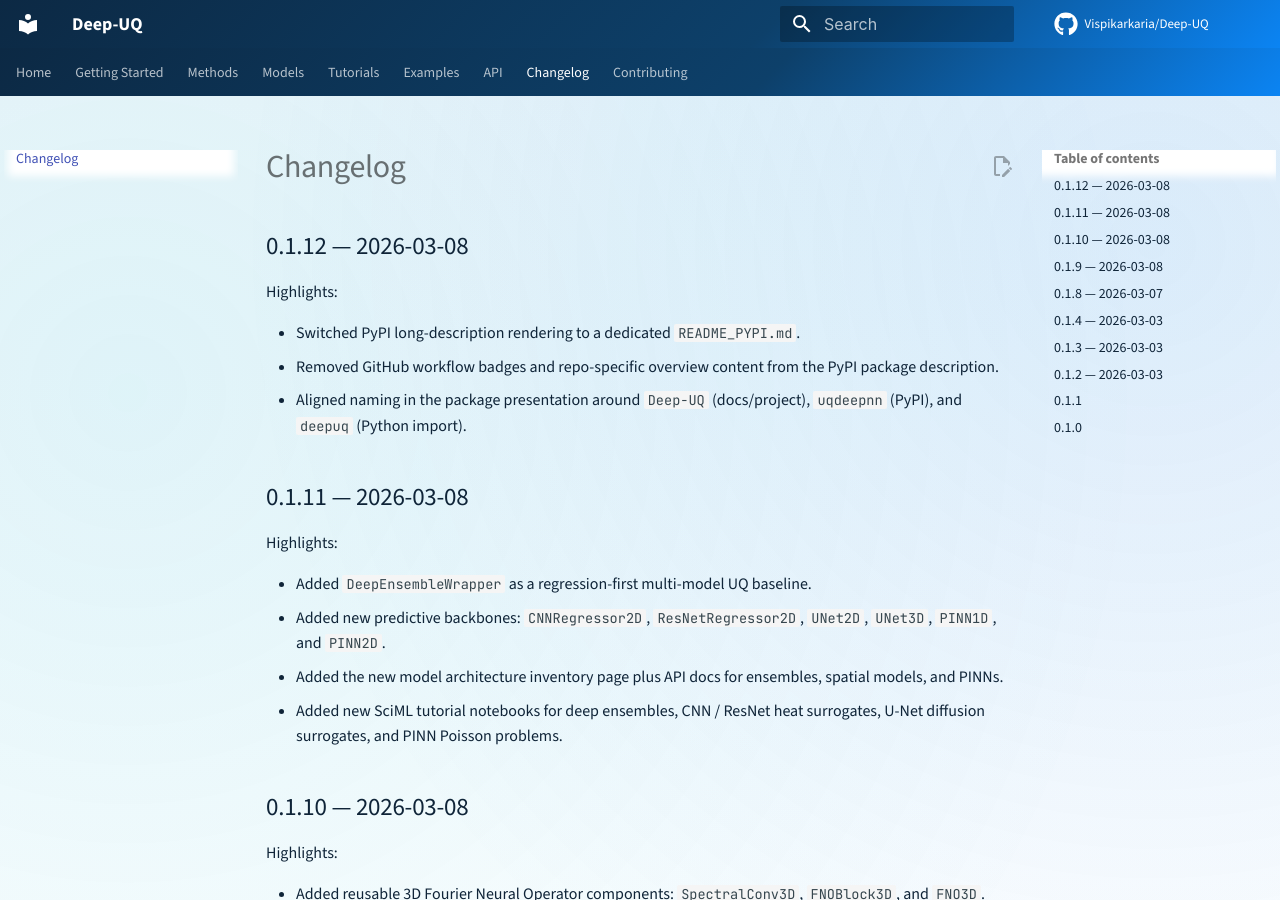
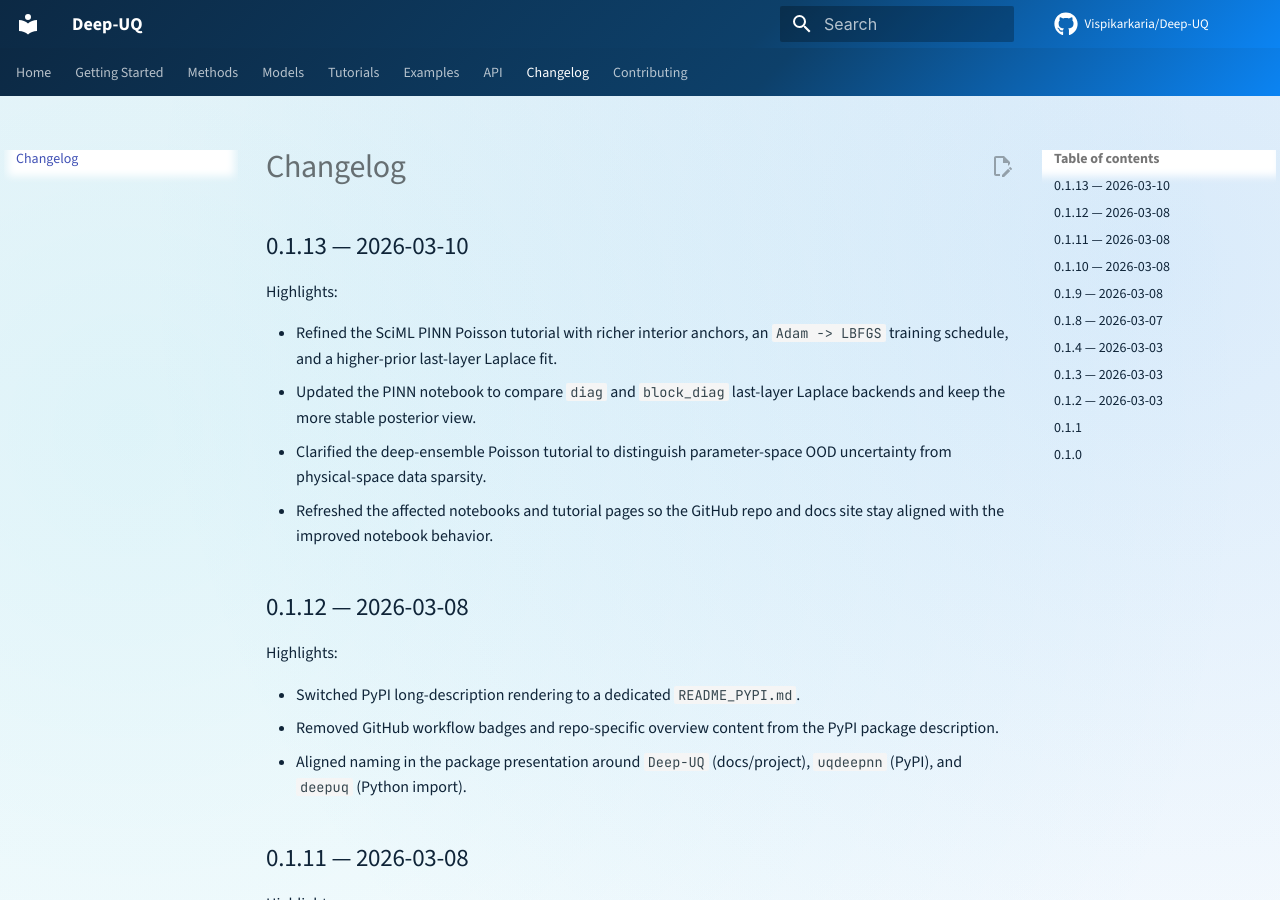
Before and after one commit to Vispikarkaria/Deep-UQ, an MkDocs documentation site: the page built from docs/changelog.md, in a window 1280 px wide and 900 px high. Built offline with MkDocs 1.6.1 and Material for MkDocs 9.7.7, drawn with Linux system fonts in a browser that asks for light colours; comment, search, counter and statistics services are not loaded.

Commit message:
Refine SciML notebooks and release 0.1.13

```diff
--- a/docs/changelog.md
+++ b/docs/changelog.md
@@ -1,4 +1,13 @@
 # Changelog
+
+## 0.1.13 — 2026-03-10
+
+Highlights:
+
+- Refined the SciML PINN Poisson tutorial with richer interior anchors, an `Adam -> LBFGS` training schedule, and a higher-prior last-layer Laplace fit.
+- Updated the PINN notebook to compare `diag` and `block_diag` last-layer Laplace backends and keep the more stable posterior view.
+- Clarified the deep-ensemble Poisson tutorial to distinguish parameter-space OOD uncertainty from physical-space data sparsity.
+- Refreshed the affected notebooks and tutorial pages so the GitHub repo and docs site stay aligned with the improved notebook behavior.
 
 ## 0.1.12 — 2026-03-08
 
--- a/pyproject.toml
+++ b/pyproject.toml
@@ -4,7 +4,7 @@ build-backend = "setuptools.build_meta"
 
 [project]
 name = "uqdeepnn"
-version = "0.1.12"
+version = "0.1.13"
 description = "PyTorch uncertainty quantification toolkit with deep ensembles, Bayes-by-Backprop VI, Laplace, SGLD, MC Dropout, Gaussian Processes, and scientific ML backbones."
 readme = {file = "README_PYPI.md", content-type = "text/markdown"}
 requires-python = ">=3.9"
--- a/src/deepuq/_version.py
+++ b/src/deepuq/_version.py
@@ -1 +1 @@
-__version__ = "0.1.12"
+__version__ = "0.1.13"
```
Also changed, not shown: docs/tutorials/sciml-deep-ensemble-poisson1d.md (+2 -1 lines), docs/tutorials/sciml-pinn-poisson.md (+4 -1 lines), 4 other files.
